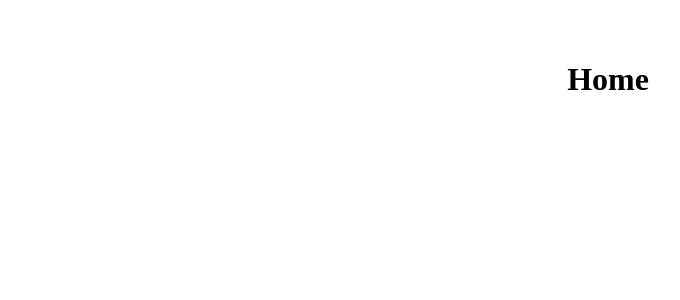
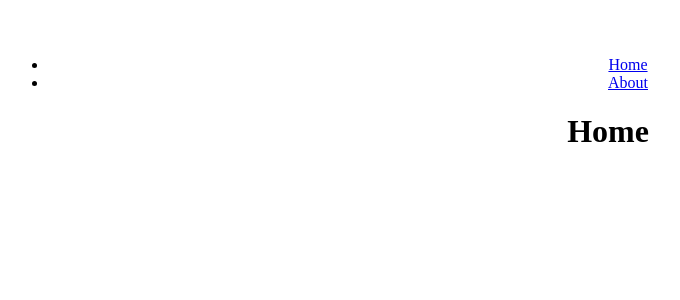
Before and after one commit to Detopall/stream-saga, a React (Vite) app: page / in a window 1280 px wide. Shown: the top 300 px of the page, without its empty margins (32-712 px from the left). Built offline with nearby package versions, Linux system fonts and the light colour scheme.

Commit message:
add: basic nav system

```diff
--- a/src/App.tsx
+++ b/src/App.tsx
@@ -1,9 +1,11 @@
 import { Route, Routes } from "react-router-dom";
-
+import Nav from "./components/Nav";
 function App() {
 
 	return (
 		<div className="App">
+			<Nav />
+
 			<Routes>
 				<Route path="/" element={<h1>Home</h1>} />
 				<Route path="/about" element={<h1>About</h1>} />
--- /dev/null
+++ b/src/components/Nav.tsx
@@ -0,0 +1,18 @@
+function Nav() {
+	return (
+		<>
+			<nav>
+				<ul>
+					<li>
+						<a href="/">Home</a>
+					</li>
+					<li>
+						<a href="/about">About</a>
+					</li>
+				</ul>
+			</nav>
+		</>
+	);
+}
+
+export default Nav;
```
